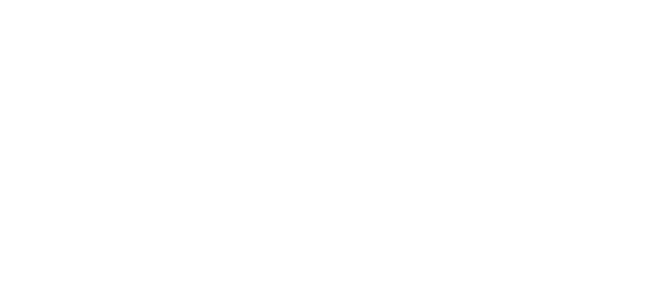
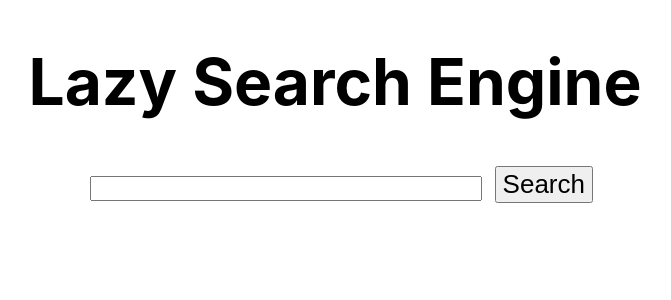
Before and after one commit to Pyxxil/TerribleHack, a React (Vite) app: page /lmgtfy-search-engine in a window 1280 px wide. Shown: the top 300 px of the page, without its empty margins (305-976 px from the left). Built offline with nearby package versions, Linux system fonts and the light colour scheme.

Commit message:
add amazing search engine
search which returns lmgtfy link

```diff
--- a/src/App.tsx
+++ b/src/App.tsx
@@ -2,6 +2,7 @@
 import { BrowserRouter as Router, Route } from "react-router-dom";
 
 import ThermApp from "./thermapp";
+import LmgtfySearchEngine from "./LmgtfySearchEngine";
 
 import "./App.css";
 
@@ -10,6 +11,7 @@
     <div className="App">
       <Router>
         <Route path="/thermapp" component={ThermApp} />
+        <Route path="/lmgtfy-search-engine" component={LmgtfySearchEngine} />
       </Router>
     </div>
   );
--- /dev/null
+++ b/src/LmgtfySearchEngine/index.tsx
@@ -0,0 +1,13 @@
+import React, { Component } from "react";
+import Search from "./search";
+
+const LMGTFY = () => {
+    console.log("here")
+  return (
+    <div>
+        <Search />
+    </div>
+  );
+};
+
+export default LMGTFY;
--- /dev/null
+++ b/src/LmgtfySearchEngine/search.tsx
@@ -0,0 +1,28 @@
+import React, { useState } from "react";
+import './styles.css';
+
+const Search = () => {
+    const [link, setLink] = useState("");
+    const [isLoading, setIsLoading] = useState(true);
+    const GenerateLink =() => {
+        var userInput = document.getElementById("search") as HTMLInputElement;
+        var encodedInput = encodeURIComponent(userInput.value.toString());
+        setLink("https://lmgtfy.app/?q=" + encodedInput);
+        setIsLoading(false);
+    }
+
+    return (
+        <div className="lmgtfy">
+            <h1>Lazy Search Engine</h1>
+            <input type="text" id="search" className="user-input" required />
+            <button onClick={ GenerateLink }>Search</button><br></br>
+            {
+                isLoading
+                ? <></>
+                : <a href={ link }>Heres what I found!</a>
+            }
+        </div>
+    );
+};
+
+export default Search;
--- /dev/null
+++ b/src/LmgtfySearchEngine/styles.css
@@ -0,0 +1,14 @@
+.lmgtfy h1 {
+    font-size: 5vw;
+}
+
+.lmgtfy .user-input {
+    height: 1.5vw;
+    width: 30vw;
+    margin: 1vw;
+}
+
+.lmgtfy a {
+    font-size: 8vw;
+    text-decoration: none;
+}
```
Also changed, not shown: 1 other file (tests, documents, lock files or other folders).
